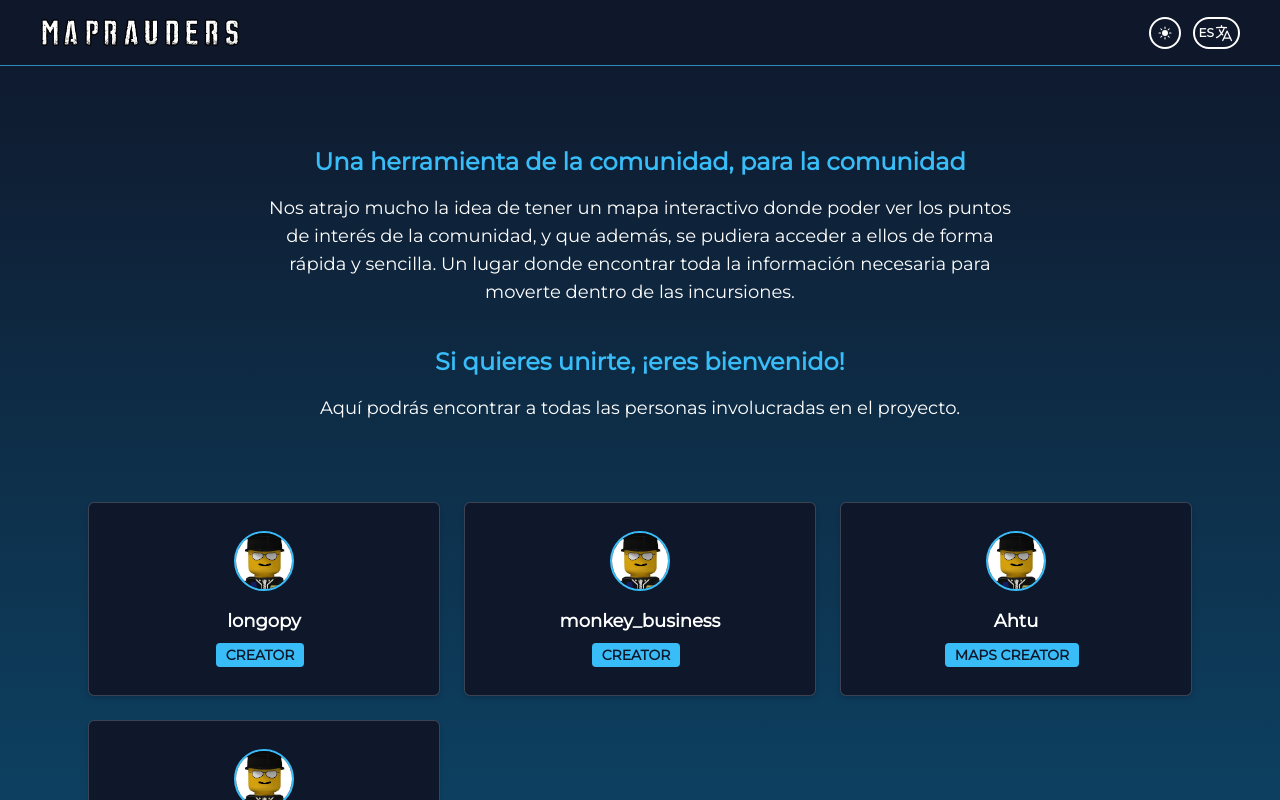
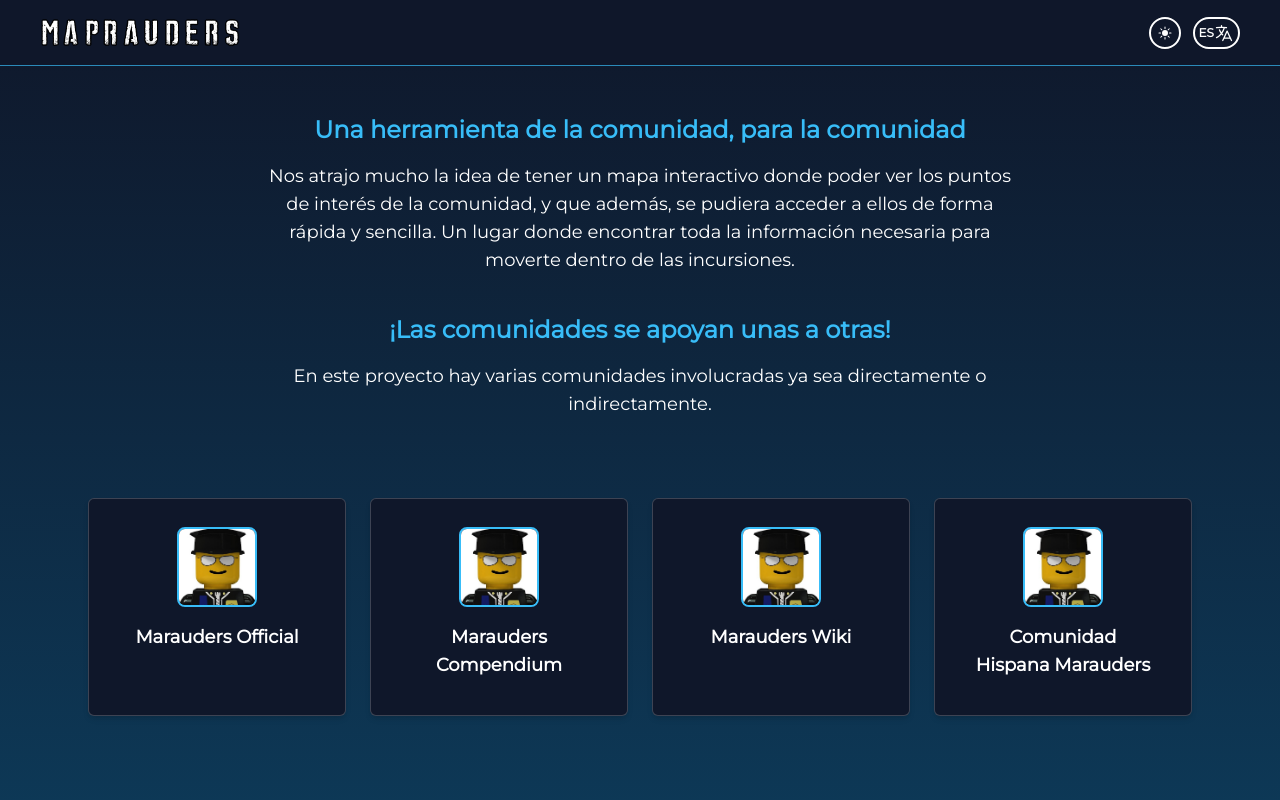
Before and after one commit to longopy/maprauders-new, a Next.js app: page /en/about in a window 1280 px wide. Shown: the top 800 px of the page. Built offline with nearby package versions, Linux system fonts and the light colour scheme; what i18next-resources-to-backend would draw is missing.

Commit message:
Modify About page

```diff
--- a/src/app/[lng]/about/page.tsx
+++ b/src/app/[lng]/about/page.tsx
@@ -1,5 +1,6 @@
 import CollaboratorCard from "@/components/about/CollaboratorCard";
 import { CollaboratorsBlocks } from "@/components/about/CollaboratorsBlocks";
+import { CommunitiesBlocks } from "@/components/about/CommunitiesBlocks";
 import { Header } from "@/components/common/Header";
 
 export default function AboutPage({ params }: { params: any }) {
@@ -7,7 +8,10 @@
   return (
     <main>
       <Header lng={params.lng} themeSwitcher={true} />
-      <CollaboratorsBlocks lng={params.lng} />
+      <div className="py-12">
+        <CommunitiesBlocks lng={params.lng} />
+        <CollaboratorsBlocks lng={params.lng} />
+      </div>
     </main>
   );
 }
--- a/src/components/about/CollaboratorsBlocks.tsx
+++ b/src/components/about/CollaboratorsBlocks.tsx
@@ -4,27 +4,17 @@
   return (
     <section className="relative">
       <div className="relative max-w-6xl mx-auto px-4 sm:px-6">
-        <div className="py-12 md:py-20">
-          {/* Section header */}
-          <div className="max-w-3xl mx-auto text-center pb-12 md:pb-20">
-            <h2 className="h2 mb-4 dark:text-accent">
-              Una herramienta de la comunidad, para la comunidad
-            </h2>
-            <p className="text-lg">
-              Nos atrajo mucho la idea de tener un mapa interactivo donde poder
-              ver los puntos de interés de la comunidad, y que además, se
-              pudiera acceder a ellos de forma rápida y sencilla. Un lugar donde
-              encontrar toda la información necesaria para moverte dentro de las incursiones.
-            </p>
+      <div>
+          <div className="max-w-3xl mx-auto mt-20 text-center pb-12 md:pb-20">
             <h2 className="h2 mb-4 mt-10 dark:text-accent">
             Si quieres unirte, ¡eres bienvenido!
             </h2>
             <p className="text-lg">
             Aquí podrás encontrar a todas las personas involucradas en el
-              proyecto.
+              proyecto. Todas han aportado su granito de arena para que este proyecto sea posible.
             </p>
           </div>
-          <div className="max-w-sm mx-auto grid gap-6 md:grid-cols-2 lg:grid-cols-3 items-start md:max-w-2xl lg:max-w-none">
+          <div className="max-w-sm mx-auto grid gap-6 md:grid-cols-2 lg:grid-cols-4 items-start md:max-w-2xl lg:max-w-none">
             <CollaboratorCard
               lng={lng}
               username={"longopy"}
--- /dev/null
+++ b/src/components/about/CommunitiesBlocks.tsx
@@ -0,0 +1,56 @@
+import CollaboratorCard from "./CollaboratorCard";
+import CommunityCard from "./CommunityCard";
+
+export function CommunitiesBlocks({ lng }: { lng: string }) {
+  return (
+    <section className="relative">
+      <div className="relative max-w-6xl mx-auto px-4 sm:px-6">
+      <div>
+          <div className="max-w-3xl mx-auto text-center pb-12 md:pb-20">
+          <h2 className="h2 mb-4 dark:text-accent">
+              Una herramienta de la comunidad, para la comunidad
+            </h2>
+            <p className="text-lg">
+              Nos atrajo mucho la idea de tener un mapa interactivo donde poder
+              ver los puntos de interés de la comunidad, y que además, se
+              pudiera acceder a ellos de forma rápida y sencilla. Un lugar donde
+              encontrar toda la información necesaria para moverte dentro de las incursiones.
+            </p>
+          <h2 className="h2 mb-4 mt-10 dark:text-accent">
+            ¡Las comunidades se apoyan unas a otras!
+            </h2>
+            <p className="text-lg">
+            En este proyecto hay varias comunidades involucradas ya sea directamente o indirectamente.
+            </p>
+          </div>
+          <div className="max-w-sm mx-auto grid gap-6 md:grid-cols-2 lg:grid-cols-4 items-start md:max-w-2xl lg:max-w-none">
+            <CommunityCard
+              lng={lng}
+              name={"Marauders Official"}
+              img={`/images/about/collaborators/ahtu.jpg`}
+              social={{ twitter: "https://discord.gg/marauders" }}
+            />
+           <CommunityCard
+              lng={lng}
+              name={"Marauders Compendium"}
+              img={`/images/about/collaborators/ahtu.jpg`}
+              social={{ discord: "https://discord.gg/BrEm9P88BA" }}
+            />
+             <CommunityCard
+              lng={lng}
+              name={"Marauders Wiki"}
+              img={`/images/about/collaborators/ahtu.jpg`}
+              social={{ url: "https://marauders.fandom.com/wiki/Marauders_Wiki" }}
+            />
+             <CommunityCard
+              lng={lng}
+              name={"Comunidad Hispana Marauders"}
+              img={`/images/about/collaborators/ahtu.jpg`}
+              social={{ discord: "https://discord.gg/aUyFbjYnt8" }}
+            />
+          </div>
+        </div>
+      </div>
+    </section>
+  );
+}
--- /dev/null
+++ b/src/components/about/CommunityCard.tsx
@@ -0,0 +1,36 @@
+"use client";
+import { useTranslation } from "@/i18n/client";
+import Image from "next/image";
+export default function CommunityCard({
+  lng,
+  name,
+  img,
+  social,
+}: {
+  lng: string;
+  name: string;
+  img: string;
+  social: object;
+}) {
+  const { t, i18n } = useTranslation(lng, "common");
+  const messages: any = t("messages", { returnObjects: true });
+  return (
+    <div className="relative rounded-md shadow-md bg-white dark:bg-dark hover:border-accent hover:border-opacity-100 hover:scale-105 border border-zinc-100 dark:border-opacity-20 cursor-pointer flex flex-col h-full group p-3">
+      <div className="px-6 py-4 text-black dark:text-light">
+        <div className="mb-4">
+          <Image
+            src={img}
+            alt={`${name} profile image`}
+            className="rounded-lg m-auto border-accent border-2"
+            width={80}
+            height={80}
+            priority
+          />
+        </div>
+        <div className="font-bold text-lg mb-2 text-center group-hover:text-accent">
+          {name}
+        </div>
+      </div>
+    </div>
+  );
+}
--- a/src/styles/globals.css
+++ b/src/styles/globals.css
@@ -21,7 +21,7 @@
   @apply bg-gradient-to-t from-sky-900 to-dark;
 }
 body{
-  @apply bg-gradient-to-t from-sky-200 to-zinc-300;
+  @apply bg-neutral-200;
 }
 
 * {
--- a/src/styles/map.css
+++ b/src/styles/map.css
@@ -1,6 +1,6 @@
 .leaflet-container {
   width: 100wh;
-  height: calc(100vh - 6.3em);
+  height: calc(100vh - 5.5em);
   z-index: 1;
   @apply bg-gradient-to-t from-sky-900 to-dark;
 }
--- a/tailwind.config.js
+++ b/tailwind.config.js
@@ -23,6 +23,7 @@
       gray: colors.gray,
       slate: colors.slate,
       zinc: colors.zinc,
+      neutral: colors.neutral
     },
     extend: {
       animation: {
```
